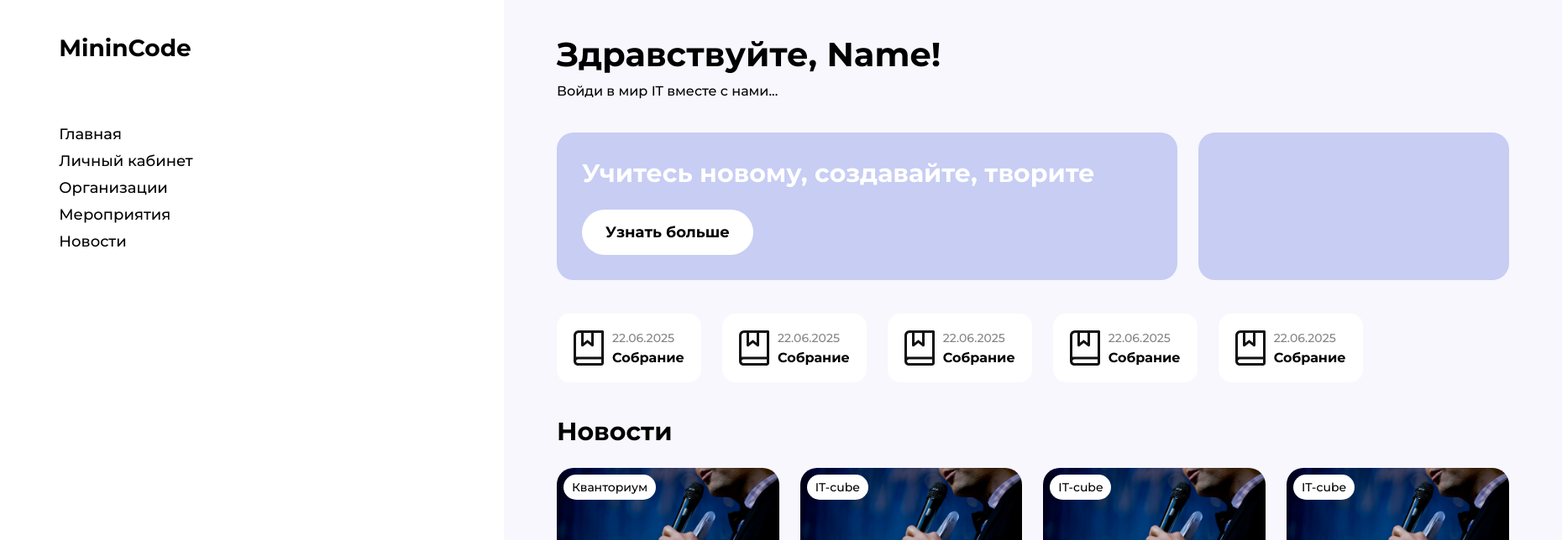
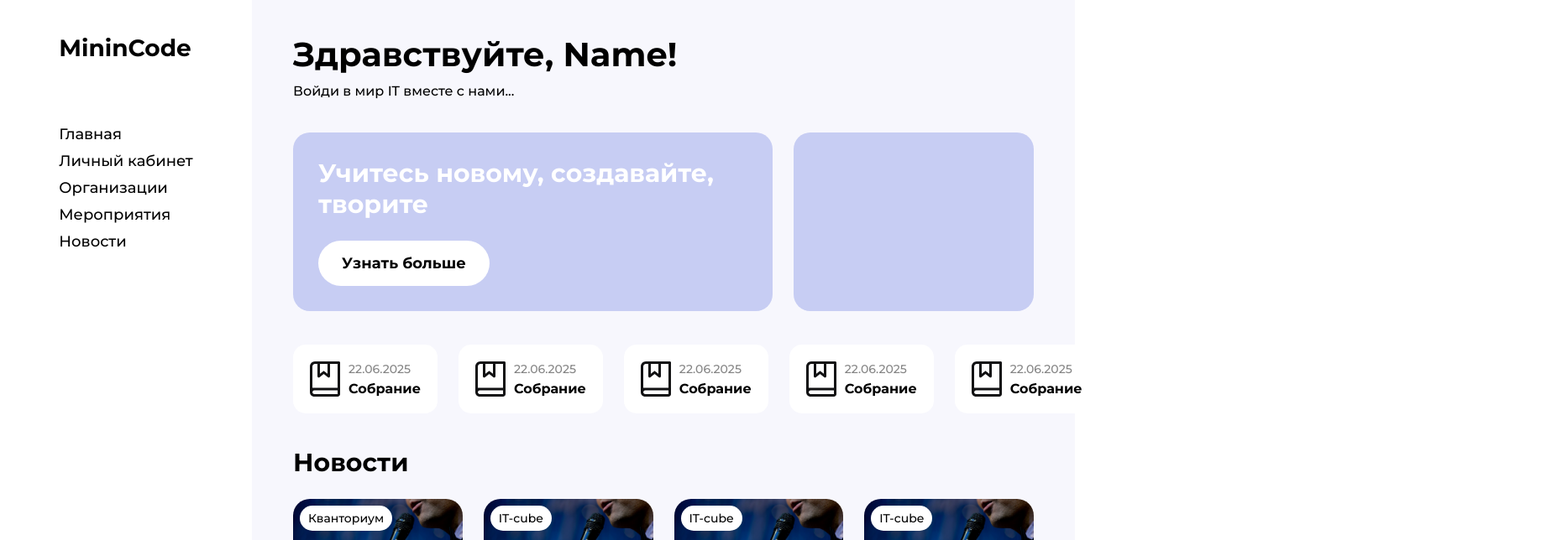
Before and after one commit to Filanq/minincode24, a Vue app: page / in a window 1280 px wide. Shown: the top 644 px of the page at 84% size, 1860 px wide, since content can reach past the window. Built offline with nearby package versions, Linux system fonts and the light colour scheme; the HTML template or start-up script is replaced by a standard one.

Commit message:
Fix Header

```diff
--- a/src/views/HomeView.vue
+++ b/src/views/HomeView.vue
@@ -105,10 +105,6 @@
 </script>
 
 <style scoped>
-    .home__section{
-        margin-left: 300px;
-    }
-
     h2{
         text-align: start;
     }
```
